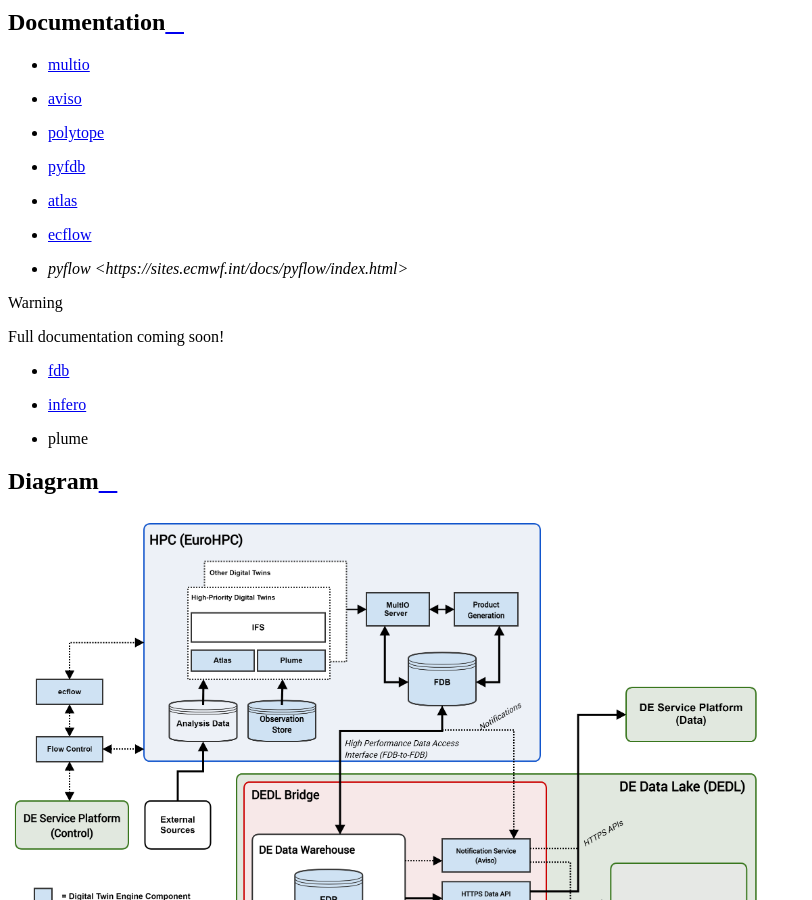
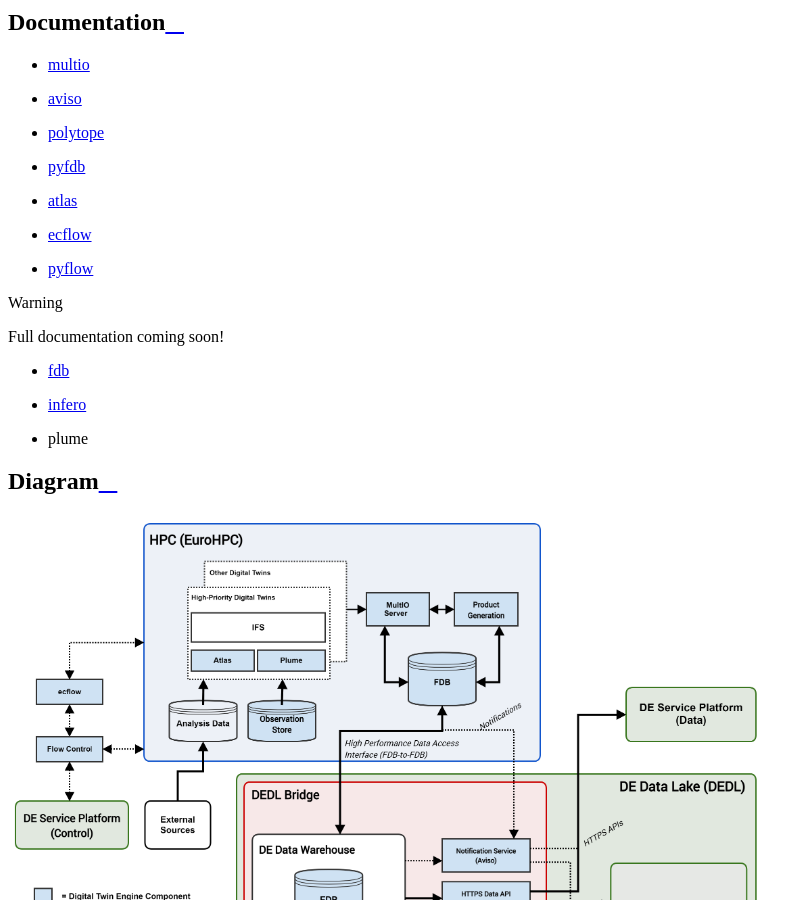
Before and after one commit to ecmwf-projects/digital-twin-engine, a Sphinx documentation site: the page built from docs/index.rst, in a window 1280 px wide and 900 px high, scrolled down 431 px. Shown: the whole window, without its empty margins (0-812 px from the left). Built offline with Sphinx 7.4.7 and the Read the Docs theme 2.0.0, drawn with Linux system fonts in a browser that asks for light colours.

Commit message:
Fix link

```diff
--- a/docs/index.rst
+++ b/docs/index.rst
@@ -15,7 +15,7 @@
 * `pyfdb <https://pyfdb.readthedocs.io/en/latest/>`_
 * `atlas <https://sites.ecmwf.int/docs/atlas>`_
 * `ecflow <https://ecflow.readthedocs.io/en/latest/index.html>`_
-* `pyflow <https://sites.ecmwf.int/docs/pyflow/index.html>`
+* `pyflow <https://sites.ecmwf.int/docs/pyflow/index.html>`_
 
 .. warning::
   Full documentation coming soon!
```
